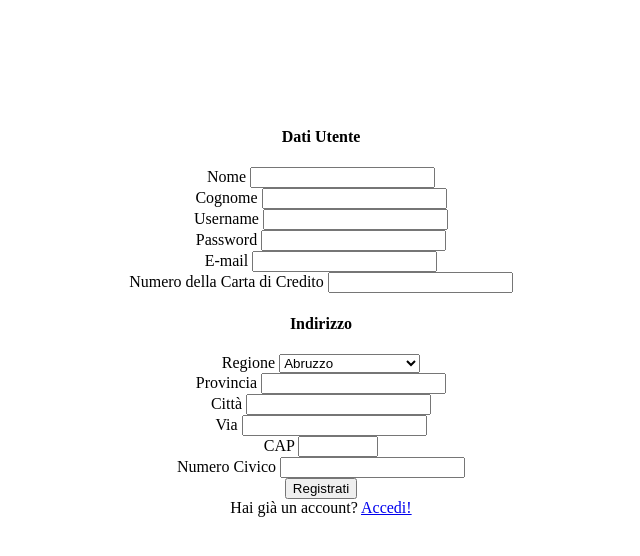
After one commit to brandovardi/simulazioneEsameDiStato, a PHP site: page /Pages/register.php in a window 1280 px wide. The commit adds this page. Shown: the top 556 px of the page, without its empty margins (319-959 px from the left). Run offline with PHP 8.4, Linux system fonts and the light colour scheme.

```diff
--- a/SOLUZIONE/Site/Js/login.js
+++ b/SOLUZIONE/Site/Js/login.js
@@ -5,13 +5,13 @@ $(document).ready(function() {
         let username = $("#username").val();
         let password = $("#password").val();
         let numeroTessera = $("#numeroTessera").val();
-        if (username == "" || password == "" || numeroTessera == "") {
+        if (username == "" || password == "") {
             $("#error").html("Compila tutti i campi");
             return false;
         }
 
         $.ajax({
-            type: "POST",
+            type: $("#loginForm").attr("method"),
             url: $("#loginForm").attr("action"),
             data: {
                 username: username,
--- /dev/null
+++ b/SOLUZIONE/Site/Js/register.js
@@ -0,0 +1,91 @@
+$(document).ready(function() {
+    $("#provincia").keyup(function() {
+        $(this).val($(this).val().toUpperCase());
+    });
+
+    $("#citta, #nome, #cognome").keyup(function() {
+        let valore = $(this).val();
+        $(this).val(valore.charAt(0).toUpperCase() + valore.slice(1));
+    });
+
+    $("#numeroCartaCredito").keyup(function() {
+        let valore = $(this).val();
+        $(this).val(valore.replace(/[^\d]/g, "").replace(/(.{4})/g, "$1 "));
+
+        if ($(this).val().length > 19) {
+            $(this).val(valore.slice(0, 19));
+        }
+    });
+
+    $("#email").keyup(function() {
+        let valore = $(this).val();
+        $(this).val(valore.toLowerCase());
+        $(this).val(valore.replace(/[^a-zA-Z0-9@._-]/g, ""));
+    });
+
+    function validateEmail(email) {
+        let regex = /^[a-zA-Z0-9._-]+@[a-zA-Z0-9.-]+\.[a-zA-Z]{2,6}$/;
+        return regex.test(email);
+    }
+
+    $("form").submit(function(e) {
+        e.preventDefault();
+
+        let nome = $("#nome").val();
+        let cognome = $("#cognome").val();
+        let username = $("#username").val();
+        if (!username.includes("_")) {
+            $("#error").html("L'username deve contenere il carattere _");
+            return false;
+        }
+        let password = $("#password").val();
+        let email = $("#email").val();
+        if (!validateEmail(email)) {
+            $("#error").html("Email non valida");
+            return false;
+        }
+        let numeroCartaCredito = $("#numeroCartaCredito").val();
+
+        let regione = $("#regione").val();
+        let provincia = $("#provincia").val();
+        let citta = $("#citta").val();
+        let cap = $("#cap").val();
+        let via = $("#via").val();
+        let numeroCivico = $("#numeroCivico").val();
+
+        $.ajax({
+            type: $("form").attr("method"),
+            url: $("form").attr("action"),
+            data: {
+                nome: nome,
+                cognome: cognome,
+                username: username,
+                password: password,
+                email: email,
+                numeroCartaCredito: numeroCartaCredito,
+                regione: regione,
+                provincia: provincia,
+                citta: citta,
+                cap: cap,
+                via: via,
+                numeroCivico: numeroCivico
+            },
+            success: function(response) {
+                response = JSON.parse(response);
+
+                if (response.status == "success") {
+                    window.location.href = "./home.php";
+                } else {
+                    $("#error").html(response.message);
+                }
+            },
+            error: function(response) {
+                console.log(response);
+                $("#error").html("Errore di connessione al server");
+            }
+        });
+
+        return false;
+    });
+
+});
--- a/SOLUZIONE/Site/Pages/login.php
+++ b/SOLUZIONE/Site/Pages/login.php
@@ -4,7 +4,7 @@
 <head>
     <meta charset="UTF-8">
     <meta name="viewport" content="width=device-width, initial-scale=1.0">
-    <title>Login</title>
+    <title>Accedi</title>
     <script src="../Js/jquery-3.7.1.min.js"></script>
     <script src="../Js/login.js"></script>
     <style>
@@ -23,7 +23,7 @@
         <label for="password">Password</label>
         <input type="password" id="password" name="password" required><br>
         <label for="numeroTessera">Numero della tessera</label>
-        <input type="password" id="numeroTessera" name="numeroTessera" required><br>
+        <input type="password" id="numeroTessera" name="numeroTessera"><br>
         <input type="submit" value="Login">
     </form>
 
--- /dev/null
+++ b/SOLUZIONE/Site/Pages/register.php
@@ -0,0 +1,83 @@
+<?php
+
+?>
+
+<!DOCTYPE html>
+<html lang="en">
+
+<head>
+    <meta charset="UTF-8">
+    <meta name="viewport" content="width=device-width, initial-scale=1.0">
+    <title>Registrati</title>
+    <script src="../Js/jquery-3.7.1.min.js"></script>
+    <script src="../Js/register.js"></script>
+    <style>
+        body {
+            margin-top: 10%;
+            text-align: center;
+        }
+    </style>
+</head>
+
+<body>
+
+    <form action="../Controllers/checkRegistration.php" method="POST">
+        <h4>Dati Utente</h4>
+        <label for="nome">Nome</label>
+        <input type="text" id="nome" name="nome" required><br>
+        <label for="cognome">Cognome</label>
+        <input type="text" id="cognome" name="cognome" required><br>
+        <label for="username">Username</label>
+        <input type="text" id="username" name="username" required><br>
+        <label for="password">Password</label>
+        <input type="password" id="password" name="password" required><br>
+        <label for="email">E-mail</label>
+        <input type="text" id="email" name="email" required><br>
+        <label for="numeroCartaCredito">Numero della Carta di Credito</label>
+        <input type="text" id="numeroCartaCredito" name="numeroCartaCredito" required><br>
+
+        <h4>Indirizzo</h4>
+        <label for="regione">Regione</label>
+        <select name="regione" id="regione">
+            <option value="Abruzzo">Abruzzo</option>
+            <option value="Basilicata">Basilicata</option>
+            <option value="Calabria">Calabria</option>
+            <option value="Campania">Campania</option>
+            <option value="Emilia-Romagna">Emilia-Romagna</option>
+            <option value="Friuli-Venezia Giulia">Friuli-Venezia Giulia</option>
+            <option value="Lazio">Lazio</option>
+            <option value="Liguria">Liguria</option>
+            <option value="Lombardia">Lombardia</option>
+            <option value="Marche">Marche</option>
+            <option value="Molise">Molise</option>
+            <option value="Piemonte">Piemonte</option>
+            <option value="Puglia">Puglia</option>
+            <option value="Sardegna">Sardegna</option>
+            <option value="Sicilia">Sicilia</option>
+            <option value="Toscana">Toscana</option>
+            <option value="Trentino-Alto Adige">Trentino-Alto Adige</option>
+            <option value="Umbria">Umbria</option>
+            <option value="Valle d'Aosta">Valle d'Aosta</option>
+            <option value="Veneto">Veneto</option>
+        </select><br>
+        <label for="provincia">Provincia</label>
+        <input type="text" id="provincia" name="provincia" minlength="2" required><br>
+        <label for="citta">Città</label>
+        <input type="text" id="citta" name="citta" minlength="2" required><br>
+        <label for="via">Via</label>
+        <input type="text" id="via" name="via" minlength="2" required><br>
+        <label for="cap">CAP</label>
+        <input type="number" id="cap" name="cap" min="10000" max="99999" required><br>
+        <label for="numeroCivico">Numero Civico</label>
+        <input type="number" id="numeroCivico" name="numeroCivico" min="1" required><br>
+
+        <input type="submit" value="Registrati">
+    </form>
+
+    <div id="error"></div>
+
+    Hai già un account? <a href="login.php">Accedi!</a>
+
+</body>
+
+</html>
```
Also changed, not shown: SOLUZIONE/Site/Controllers/checkLogin.php (+21 -3 lines), SOLUZIONE/Site/Controllers/checkRegistration.php (added, +127 -0 lines), SOLUZIONE/simulazione_esame.sql (+16 -7 lines).
